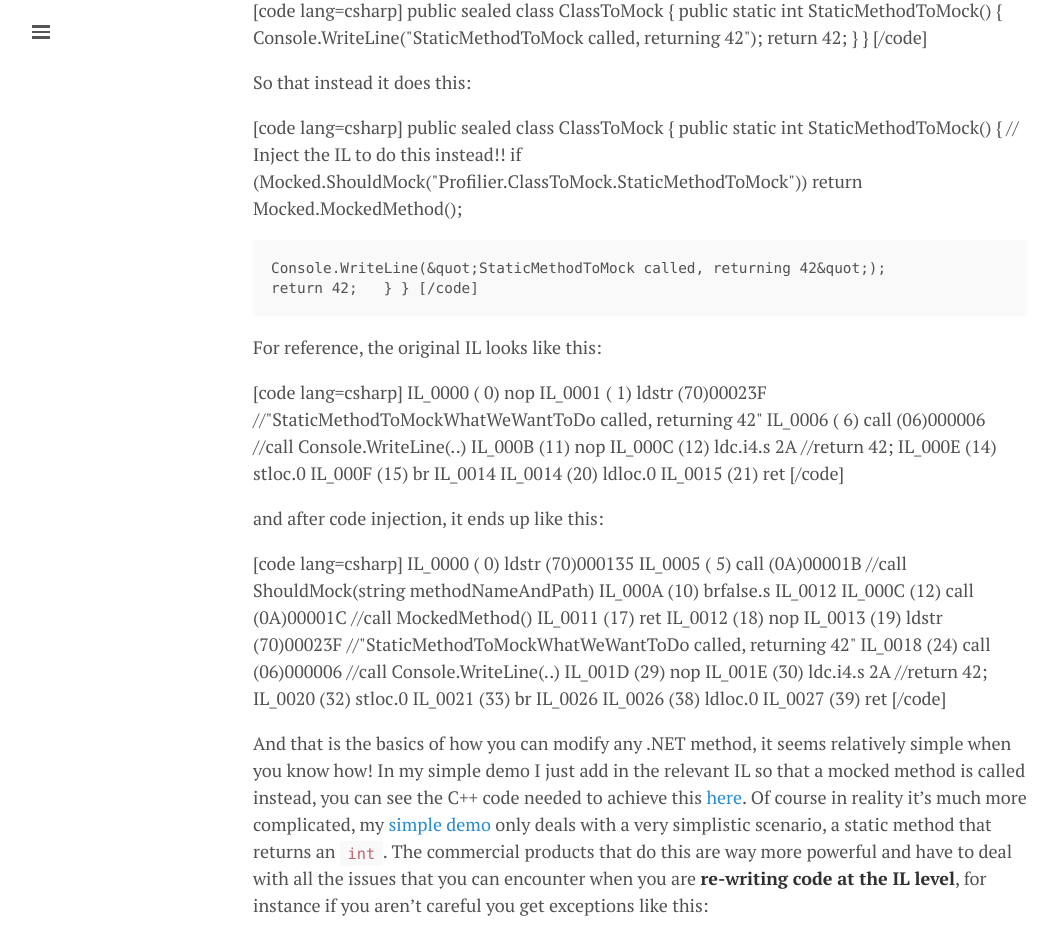
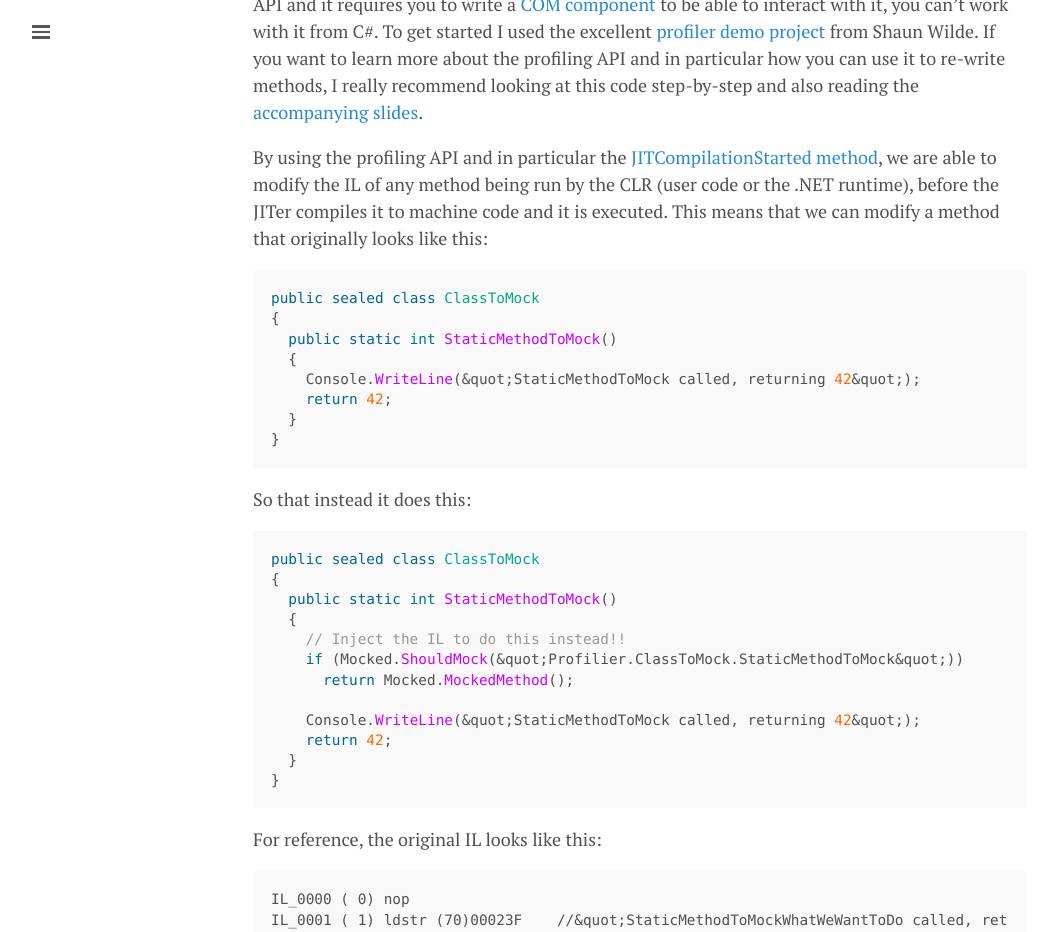
Before and after one commit to mattwarren/mattwarren.github.io, a Jekyll site: the page built from _posts/2014-08-14-how-to-mock-sealed-classes-and-static-methods.md, in a window 1280 px wide and 1400 px high, scrolled down 1571 px. Shown: the top 932 px of the window, without its empty margins (0-1057 px from the left). Built offline with Jekyll 4.4.1, drawn with Linux system fonts in a browser that asks for light colours; Markdown is read by kramdown in place of the engine named in the settings; some of the changed text lies outside the part shown.

Commit message:
fixing code sample markup

````diff
--- a/_posts/2014-08-14-how-to-mock-sealed-classes-and-static-methods.md
+++ b/_posts/2014-08-14-how-to-mock-sealed-classes-and-static-methods.md
@@ -1,8 +1,6 @@
 ---
 layout: post
 title: How to mock sealed classes and static methods
-date: 2014-08-14 12:00
-author: matthewwarren
 comments: true
 categories: [.NET Profiling, dynamic code generation, JustMock, Mocking, TypeMock, Uncategorized]
 ---
@@ -12,7 +10,7 @@ categories: [.NET Profiling, dynamic code generation, JustMock, Mocking, TypeMoc
 
 Firstly it's worth covering how regular mocking frameworks work with virtual methods or interfaces. Suppose you have a class you want to mock, like so:
 
-[code lang=csharp]
+``` csharp
 public class TestingMocking
 {
   public virtual void MockMe()
@@ -20,11 +18,11 @@ public class TestingMocking
     ..
   }
 }
-[/code]
+```
 
 At runtime the framework will generate a <em>mocked</em> class like the one below. As it inherits from <code>TestingMocking</code> you can use it instead of your original class, but the <em>mocked</em> method will be called instead.
 
-[code lang=csharp]
+``` csharp
 public class DynamicProxy : TestingMocking
 {
   public override void MockMe()
@@ -32,7 +30,7 @@ public class DynamicProxy : TestingMocking
     ..
   }
 }
-[/code]
+```
 
 This is achieved using the <a href="http://msdn.microsoft.com/en-us/library/system.reflection.emit.dynamicmethod(v=vs.110).aspx" target="_blank">DynamicMethod</a> class available in <a href="http://msdn.microsoft.com/en-us/library/System.Reflection.Emit(v=vs.110).aspx" target="_blank">System.Reflection.Emit</a>, this <a href="http://www.mindscapehq.com/blog/index.php/2011/11/27/reflection-performance-and-runtime-code-generation/" target="_blank">blog post</a> contains a nice overview and <a href="https://twitter.com/billwagner" target="_blank">Bill Wagner</a> has put together a <a href="https://bitbucket.org/BillWagner/codemashstuntcoding/src/c449bf1c6b703b34d1e086f1a0f527757f4720c2/StuntCodingUtilities/DynamicConverter.cs?at=default#cl-14" target="_blank">more complete example</a> that gives you a better idea of what is involved. I found that once you discover dynamic code generation is possible, you realise that it is used everywhere, for instance:
 
@@ -57,7 +55,7 @@ To start with the <a href="http://msdn.microsoft.com/en-us/library/ms404386(v=vs
 
 By using the profiling API and in particular the <a href="http://msdn.microsoft.com/en-us/library/ms230586(v=vs.110).aspx" target="_blank">JITCompilationStarted method</a>, we are able to modify the IL of any method being run by the CLR (user code or the .NET runtime), before the JITer compiles it to machine code and it is executed. This means that we can modify a method that originally looks like this:
 
-[code lang=csharp]
+``` csharp
 public sealed class ClassToMock
 {
   public static int StaticMethodToMock()
@@ -66,11 +64,11 @@ public sealed class ClassToMock
     return 42;
   }
 }
-[/code]
+```
 
 So that instead it does this:
 
-[code lang=csharp]
+``` csharp
 public sealed class ClassToMock
 {
   public static int StaticMethodToMock()
@@ -83,11 +81,11 @@ public sealed class ClassToMock
     return 42;
   }
 }
-[/code]
+```
 
 For reference, the original IL looks like this:
 
-[code lang=csharp]
+``` assembly
 IL_0000 ( 0) nop
 IL_0001 ( 1) ldstr (70)00023F    //&quot;StaticMethodToMockWhatWeWantToDo called, returning 42&quot;
 IL_0006 ( 6) call (06)000006     //call Console.WriteLine(..)
@@ -97,11 +95,11 @@ IL_000E (14) stloc.0
 IL_000F (15) br IL_0014
 IL_0014 (20) ldloc.0
 IL_0015 (21) ret
-[/code]
+```
 
 and after code injection, it ends up like this:
 
-[code lang=csharp]
+``` assembly
 IL_0000 ( 0) ldstr (70)000135
 IL_0005 ( 5) call (0A)00001B     //call ShouldMock(string methodNameAndPath)
 IL_000A (10) brfalse.s IL_0012
@@ -116,7 +114,7 @@ IL_0020 (32) stloc.0
 IL_0021 (33) br IL_0026
 IL_0026 (38) ldloc.0
 IL_0027 (39) ret
-[/code]
+```
 
 And that is the basics of how you can modify any .NET method, it seems relatively simple when you know how! In my simple demo I just add in the relevant IL so that a mocked method is called instead, you can see the C++ code needed to achieve this <a href="https://github.com/mattwarren/DDD2011_ProfilerDemo/blob/master/step5_main_injected_method_object_array/DDDProfiler/CodeInjection.cpp#L279" target="_blank">here</a>. Of course in reality it's much more complicated, my <a href="https://github.com/mattwarren/DDD2011_ProfilerDemo/commit/9f804cec8ef11b802e020e648180b436a429833f" target="_blank">simple demo</a> only deals with a very simplistic scenario, a static method that returns an <code>int</code>. The commercial products that do this are way more powerful and have to deal with all the issues that you can encounter when you are <strong>re-writing code at the IL level</strong>, for instance if you aren't careful you get exceptions like this:
 
@@ -130,7 +128,7 @@ If you want to run my demo, you need to open the solution file under <a href="ht
 
 You can see the C# code that controls the mocking below. At the moment the API in the demo is fairly limited, it only lets you turn mocking on/off and set the value that is returned from the mocked method.
 
-[code lang=csharp]
+``` csharp
 static void Main(string[] args)
 {
   // Without mocking enabled (the default)
@@ -151,11 +149,12 @@ static void Main(string[] args)
   Console.WriteLine(&quot;Result: &quot; + result);
   Console.WriteLine(new string(&#039;#&#039;, 90) + &quot;n&quot;);
 }
-[/code]
+```
 
 <h4><strong>Other Uses for IL re-writing</strong></h4>
 
 Again once you learn about this mechanism, you realise that it is used in lots of places, for instance
+
 - profilers, see <a href="http://stackoverflow.com/questions/6527597/how-does-the-redgate-profiler-actually-work/6528758#6528758" target="_blank">this SO answer</a> for more info (<a href="http://www.red-gate.com/products/dotnet-development/ants-performance-profiler/" target="_blank">Ants</a> and <a href="http://www.jetbrains.com/profiler/" target="_blank">JetBrains</a>)
 - test coverage (<a href="http://www.ncover.com/" target="_blank">NCover</a>)
 - productions monitoring systems
````
Also changed, not shown: _posts/2014-06-05-roslyn-code-base-performance-lessons-part-1.md (+0 -2 lines), _posts/2014-06-10-roslyn-code-base-performance-lessons-part-2.md (+8 -10 lines), _posts/2014-06-18-measuring-the-impact-of-the-net-garbage-collector.md (+4 -6 lines), _posts/2014-06-23-measuring-the-impact-of-the-net-garbage-collector-an-update.md (+4 -6 lines), _posts/2014-07-04-know-thy-net-object-memory-layout.md (+2 -4 lines).
